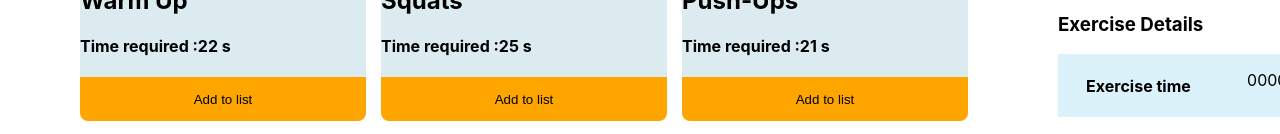
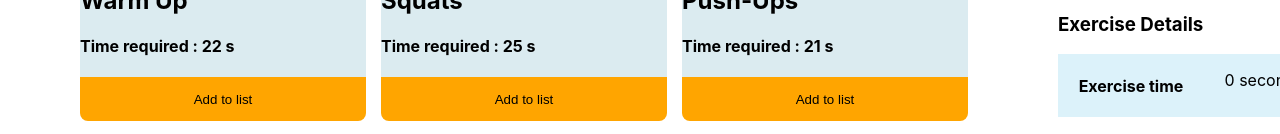
Before and after one commit to AnisurRahman06046/Ultra-Active-club, a React (Create React App) app: page / in a window 1280 px wide. Shown: the part 606-740 px from the top of the page. Built offline with nearby package versions, Linux system fonts and the light colour scheme.

Commit message:
time calculation added

```diff
--- a/src/components/Activities/Activities.js
+++ b/src/components/Activities/Activities.js
@@ -12,8 +12,8 @@ const Activities = (props) => {
              <div className='card-info'>
                 <img src={img} alt="" />
                 <h2>{name}</h2>
-                <h4>Time required :{time} s </h4>
-                <button onClick={()=>addToList(time)} >
+                <h4>Time required : {time} s </h4>
+                <button onClick={()=>addToList(props.activity)} >
                 <p>Add to list</p>
             </button>
 
--- a/src/components/Container/Container.js
+++ b/src/components/Container/Container.js
@@ -5,6 +5,7 @@ import './Container.css'
 
 const Container = () => {
     const [activities,setActivities]=useState([]);
+    const [items,setItems]=useState([]);
     useEffect(()=>{
         fetch('data.json')
         .then(res=>res.json())
@@ -13,6 +14,8 @@ const Container = () => {
 
     const addToList =(activity)=>{
         console.log(activity)
+        const newItem =[...items,activity];
+        setItems(newItem)
     }
 
     return (
@@ -32,7 +35,7 @@ const Container = () => {
              </div>
              <div className='list'>
                 <h1>this is list container</h1>
-                <List></List>
+                <List items={items}></List>
              </div>
         </div>
     );
--- a/src/components/List/List.js
+++ b/src/components/List/List.js
@@ -2,7 +2,11 @@ import React from 'react';
 import './List.css'
 import propic from '../../images/myimg.jpg'
 
-const List = () => {
+const List = ({items}) => {
+    let duration = 0;
+    for (const item of items){
+        duration=duration+item.time
+    }
     return (
         <div>
             <div className='profile-container'>
@@ -39,7 +43,7 @@ const List = () => {
                 <h3>Exercise Details</h3>
                 <div className='exercise-time'>
                     <h4>Exercise time</h4>
-                    <p>0000s</p>
+                    <p>{duration} seconds</p>
                 </div>
                 <div className='break-time-info'>
                     <h4>Break Time</h4>
```
